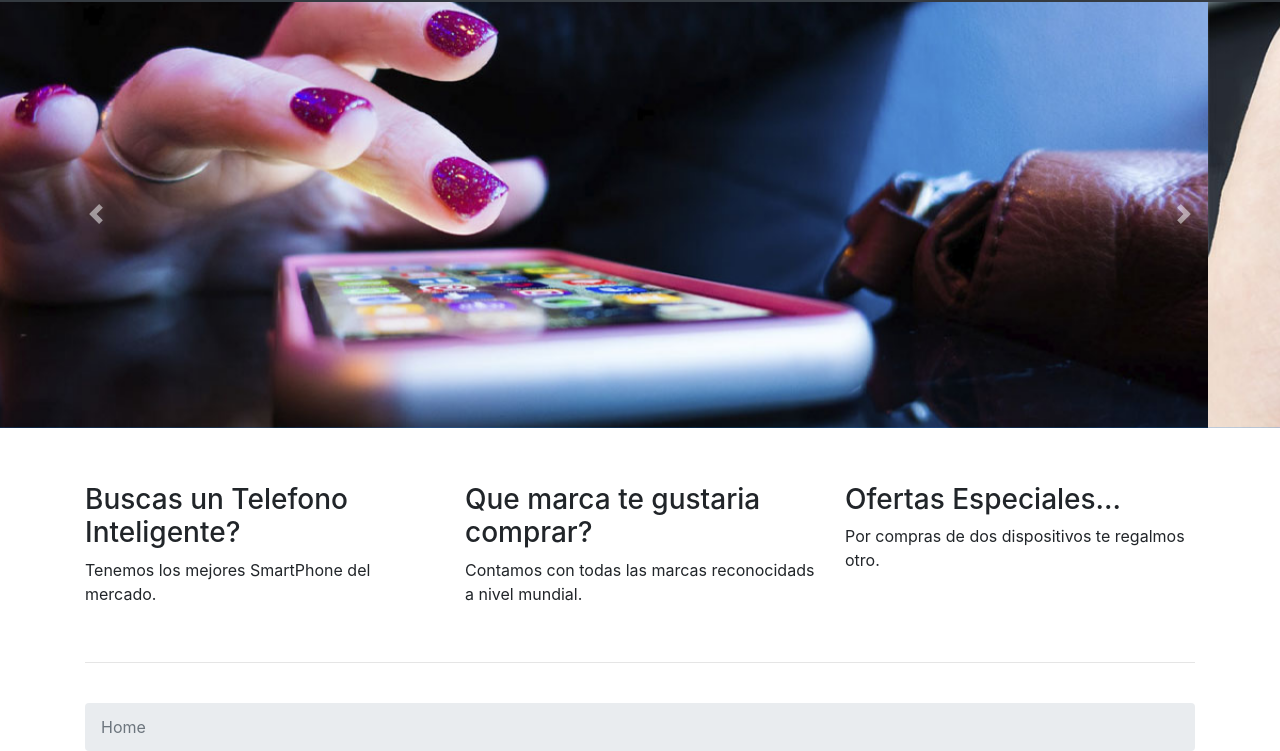
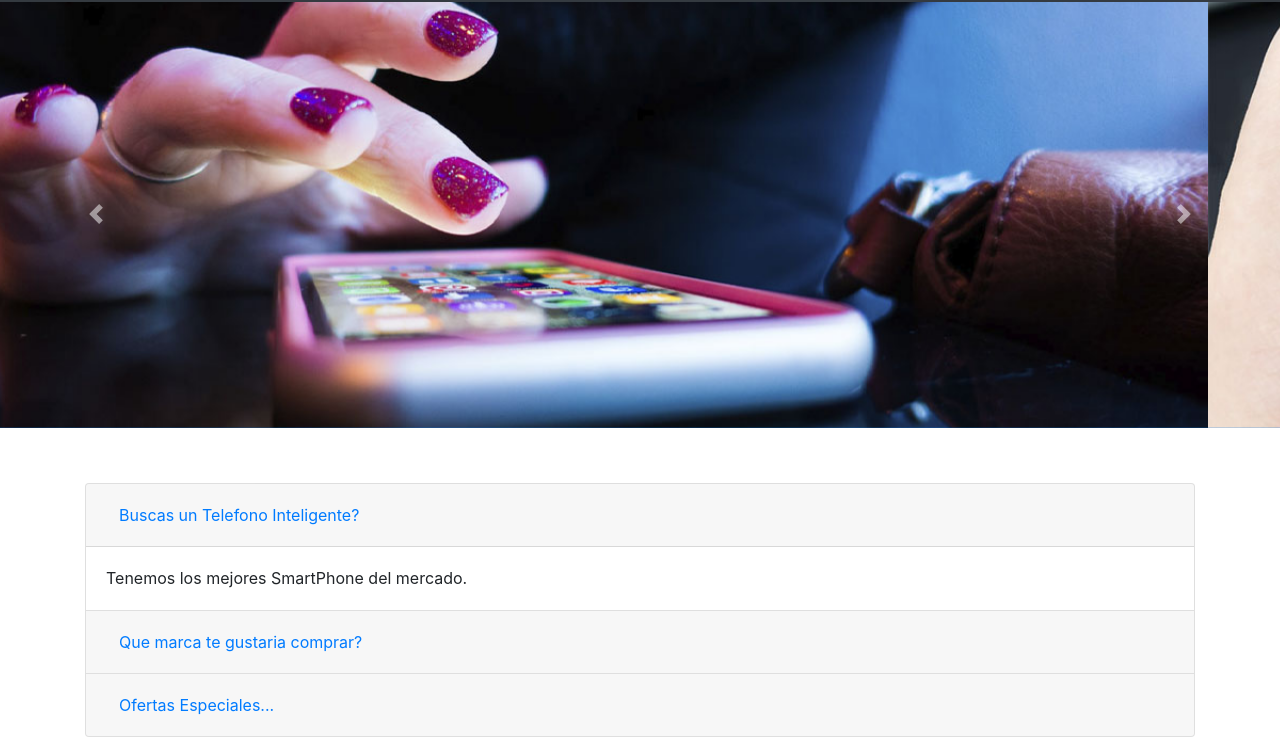
Before and after one commit to WalterGaldamezWeb/SitioWebResponsive, a website: page index.html in a window 1280 px wide. Shown: the part 54-805 px from the top of the page. Drawn offline with nearby package versions, Linux system fonts and the light colour scheme.

Commit message:
Se agrego componente accordion

```diff
--- a/index.html
+++ b/index.html
@@ -51,20 +51,54 @@
             </a>
           </div>
     <div class="container">
-        <div class="row">
-            <div class="col-sm-4 principal">
-                <h3>Buscas un Telefono Inteligente?</h3>
-                <p>Tenemos los mejores SmartPhone del mercado.</p>
+
+
+
+        <div class="accordion" id="accordionExample">
+            <div class="card">
+              <div class="card-header" id="headingOne">
+                <h2 class="mb-0">
+                  <button class="btn btn-link btn-block text-left" type="button" data-toggle="collapse" data-target="#collapseOne" aria-expanded="true" aria-controls="collapseOne">
+                    Buscas un Telefono Inteligente?
+                  </button>
+                </h2>
+              </div>
+
+              <div id="collapseOne" class="collapse show" aria-labelledby="headingOne" data-parent="#accordionExample">
+                <div class="card-body">
+                    Tenemos los mejores SmartPhone del mercado.
+                </div>
+              </div>
             </div>
-            <div class="col-sm-4 principal">
-                <h3>Que marca te gustaria comprar?</h3>
-                <p>Contamos con todas las marcas reconocidads a nivel mundial.</p>
+            <div class="card">
+              <div class="card-header" id="headingTwo">
+                <h2 class="mb-0">
+                  <button class="btn btn-link btn-block text-left collapsed" type="button" data-toggle="collapse" data-target="#collapseTwo" aria-expanded="false" aria-controls="collapseTwo">
+                    Que marca te gustaria comprar?
+                  </button>
+                </h2>
+              </div>
+              <div id="collapseTwo" class="collapse" aria-labelledby="headingTwo" data-parent="#accordionExample">
+                <div class="card-body">
+                    Contamos con todas las marcas reconocidads a nivel mundial.
+                </div>
+              </div>
             </div>
-            <div class="col-sm-4 principal">
-                <h3>Ofertas Especiales...</h3>
-                <p>Por compras de dos dispositivos te regalmos otro.</p>
+            <div class="card">
+              <div class="card-header" id="headingThree">
+                <h2 class="mb-0">
+                  <button class="btn btn-link btn-block text-left collapsed" type="button" data-toggle="collapse" data-target="#collapseThree" aria-expanded="false" aria-controls="collapseThree">
+                    Ofertas Especiales...
+                  </button>
+                </h2>
+              </div>
+              <div id="collapseThree" class="collapse" aria-labelledby="headingThree" data-parent="#accordionExample">
+                <div class="card-body">
+                    Por compras de dos dispositivos te regalmos otro.
+                </div>
+              </div>
             </div>
-        </div><br>
+          </div>
         <hr><br>
         <nav aria-label="breadcrumb">
             <ol class="breadcrumb">
```
